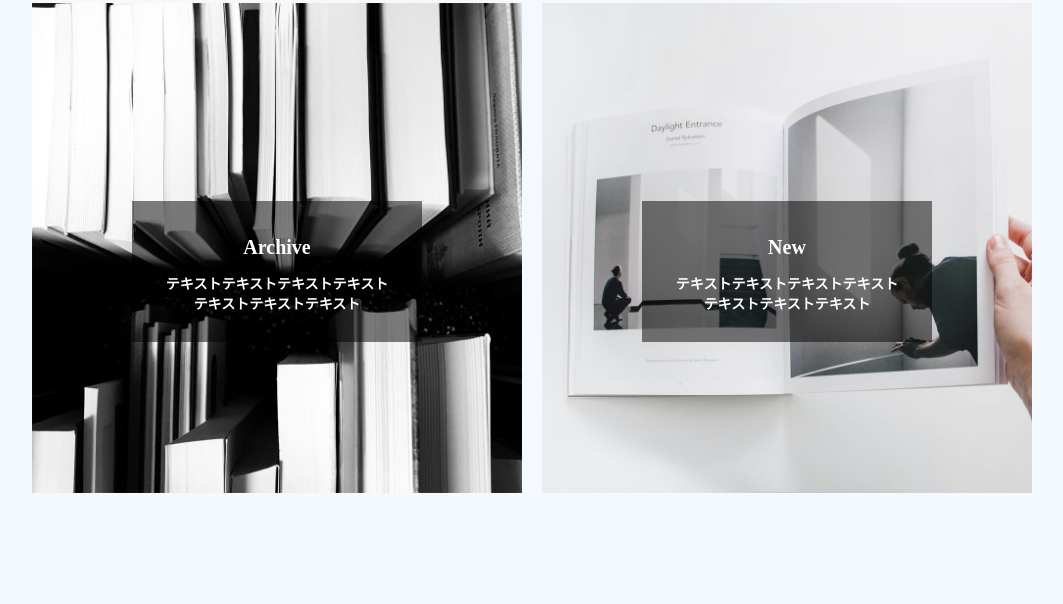
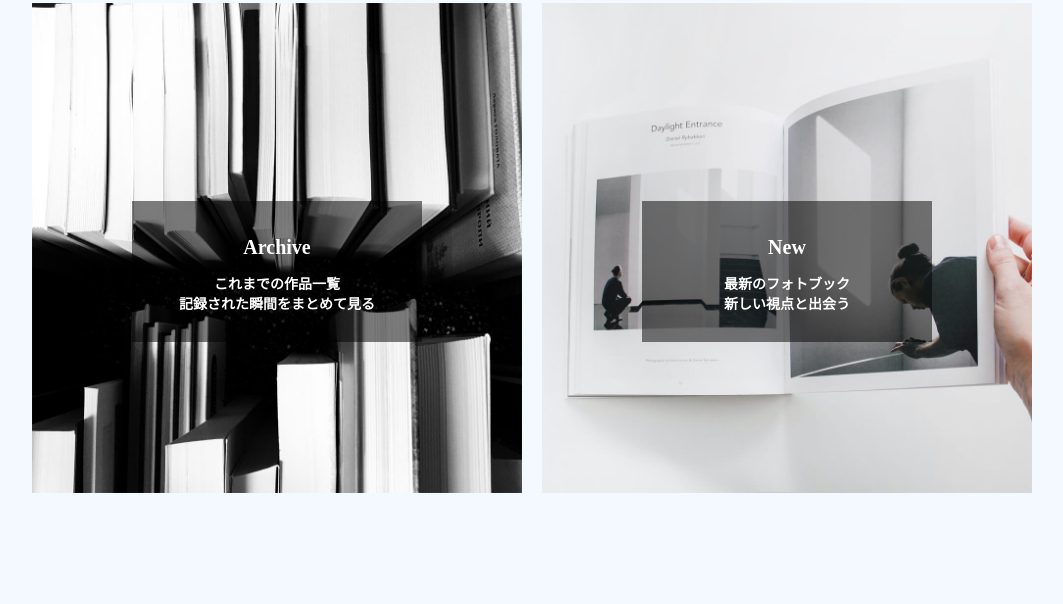
Before and after one commit to genki-kurokawa/PHOTO-BOOK, a plain HTML site: page index.html in a window 1280 px wide. Shown: the part 736-1340 px from the top of the page, without its empty margins (108-1171 px from the left). Drawn offline with Linux system fonts and the light colour scheme.

Commit message:
テキスト変更3

```diff
--- a/index.html
+++ b/index.html
@@ -34,9 +34,8 @@
             <div class="text">
               <p class="title">Archive</p>
               <p>
-                テキストテキストテキストテキスト<br>
-                テキストテキストテキスト
-              </p>
+                これまでの作品一覧<br>
+                記録された瞬間をまとめて見る</p>
             </div>
           </a>
           <a class="item" href="#">
@@ -44,9 +43,8 @@
             <div class="text">
               <p class="title">New</p>
               <p>
-                テキストテキストテキストテキスト<br>
-                テキストテキストテキスト
-              </p>
+                最新のフォトブック<br>
+                新しい視点と出会う</p>
             </div>
           </a>
         </div>
```
